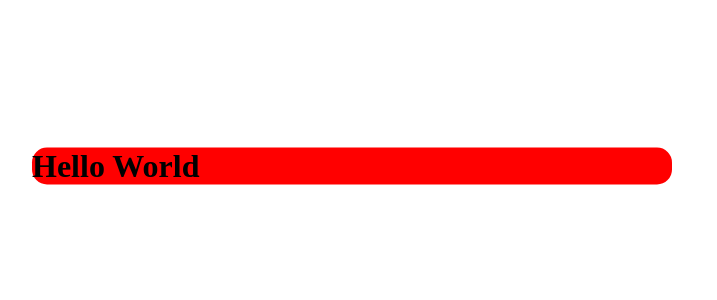
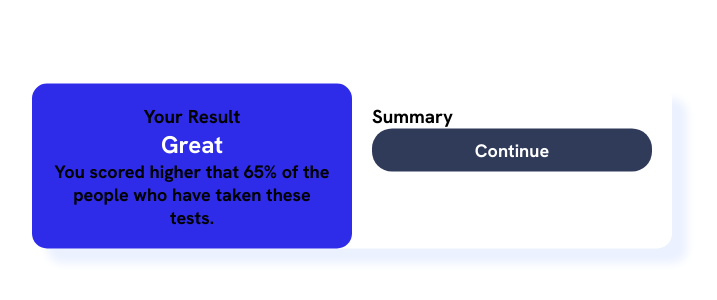
Before and after one commit to AJarich/ResultsSummaryComponent-FrontendMentorProject, a plain HTML site: page index.html in a window 1280 px wide. Shown: the part 234-534 px from the top of the page, without its empty margins (288-1005 px from the left). Drawn offline with Linux system fonts and the light colour scheme.

Commit message:
Added some basic text and styling

```diff
--- a/index.html
+++ b/index.html
@@ -5,11 +5,22 @@
   <meta name="viewport" content="width=device-width, initial-scale=1.0"> <!-- displays site properly based on user's device -->
   <title>Frontend Mentor | Results summary component</title>
   <link rel="stylesheet" href="style.css">
-  <!-- Feel free to remove these styles or customise in your own stylesheet 👍 -->
 </head>
 <body>
-    <div style="width: 50%; background-color: red; margin: 0; position: absolute; top: 50%; left: 50%; transform: translate(-50%, -50%); border-radius: 15px ">
-        <h1>Hello World</h1>
+    <div class="main-container">
+        <div class="left-container">
+            <div class="" style="padding: 20px; text-align: center">
+                <h3>Your Result</h3>
+                <h2 style="color: white">Great</h2>
+                <p>You scored higher that 65% of the people who have taken these tests.</p>
+            </div>
+        </div>
+        <div class="right-container" style="padding: 20px;">
+                <h3>Summary</h3>
+                <div class="" style="background-color: hsl(224, 30%, 27%); text-align: center; border-radius: 20px; padding: 10px; color:  hsl(0, 0%, 100%)">
+                    <p>Continue</p>
+                </div>
+        </div>
     </div>
 </body>
 </html>
--- a/style.css
+++ b/style.css
@@ -1,9 +1,40 @@
+@import url('https://fonts.googleapis.com/css2?family=Hanken+Grotesk:ital,wght@0,700;1,500;1,700&display=swap');
+
 *   {
   margin: 0;
   padding: 0;
   box-sizing: border-box;
+  font-family: 'Hanken Grotesk', sans-serif;
 }
 
 body {
   background-color: hsl(0, 0%, 100%);
 }
+
+p {
+  font-size: 18px;
+}
+
+.main-container {
+  width: 50%;
+  margin: 0;
+  position: absolute;
+  top: 50%;
+  left: 50%;
+  transform: translate(-50%, -50%);
+  border-radius: 15px;
+  display: flex;
+  flex-direction: row;
+  background-color:  hsl(0, 0%, 100%);
+  box-shadow: 15px 15px 10px  hsl(221, 100%, 96%);
+}
+
+.left-container {
+  background-color: hsl(241, 81%, 54%);
+  width: 50%;
+  border-radius: 15px;
+}
+
+.right-container {
+  width: 50%;
+}
```
